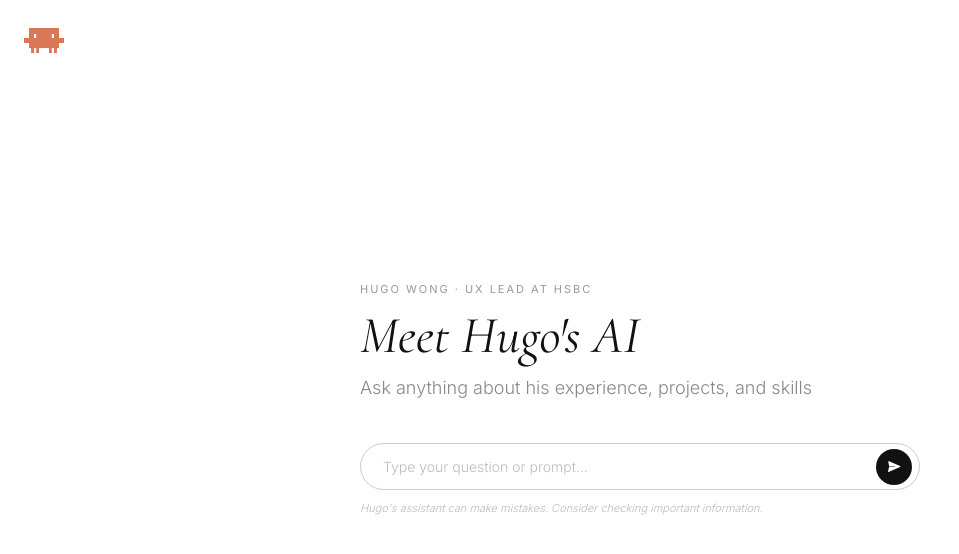
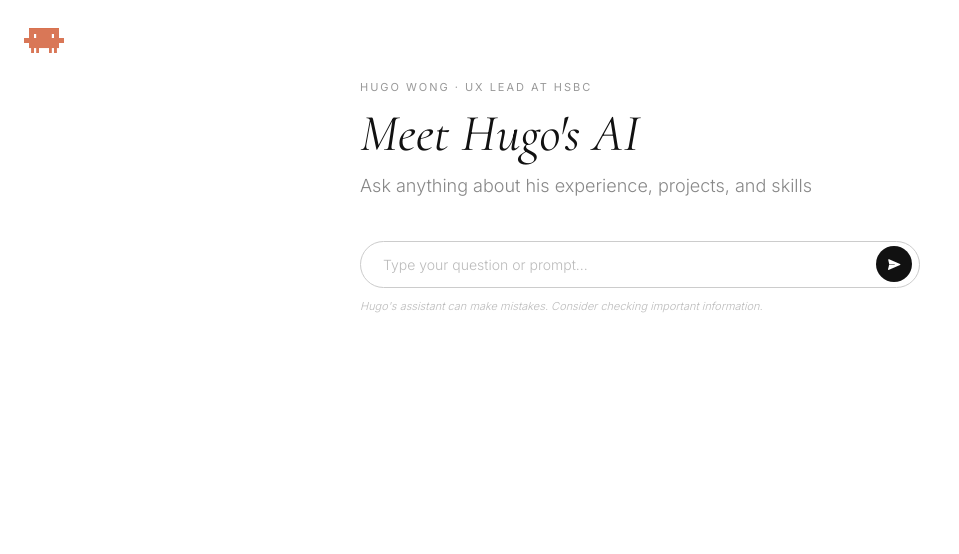
Before and after one commit to hugowph/my-ai-assistant, a website: page index.html in a window 1280 px wide. Shown: the whole page, without its empty margins (0-959 px from the left). Drawn offline with nearby package versions, Linux system fonts and the light colour scheme.

Commit message:
Move content to top below avatar

```diff
--- a/index.html
+++ b/index.html
@@ -41,10 +41,10 @@
     /* ── Full-viewport canvas ── */
     .page {
       display: flex;
-      align-items: center;
+      align-items: flex-start;
       justify-content: center;
       height: 100vh;
-      padding: 0 48px;
+      padding: 80px 48px 48px;
       background: #ffffff;
     }
 
```
